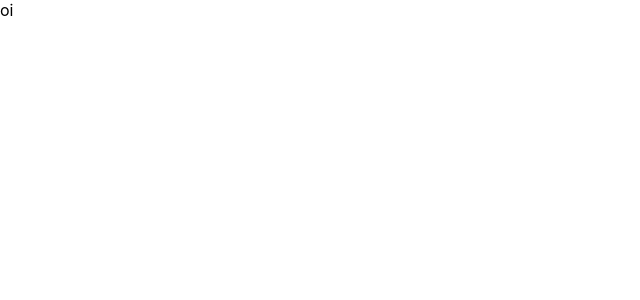
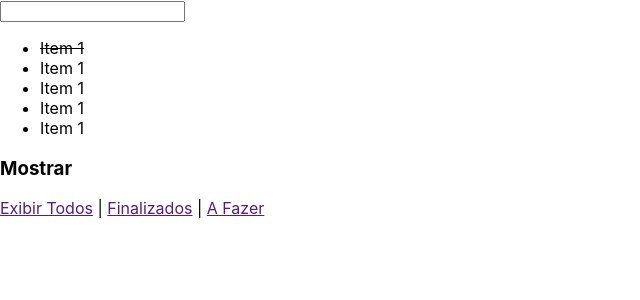
Before and after one commit to gabrielgraciani/react-ninja, a React (Create React App) app in the folder 4-redux/06-todo-list/: page / in a window 1280 px wide. Shown: the top 300 px of the page, without its empty margins (0-640 px from the left). Built offline with nearby package versions, Linux system fonts and the light colour scheme.

Commit message:
Aula 235 - app todo list - implementação inicial

```diff
--- a/4-redux/06-todo-list/src/App.js
+++ b/4-redux/06-todo-list/src/App.js
@@ -1,11 +1,22 @@
 import React from 'react';
 
-function App() {
-  return (
-    <div className="App">
-		oi
-    </div>
-  );
-}
+const App = () => (
+	<div>
+		<input type="text" />
+
+		<ul>
+			<li style={{textDecoration: 'line-through'}}>Item 1</li>
+			<li>Item 1</li>
+			<li>Item 1</li>
+			<li>Item 1</li>
+			<li>Item 1</li>
+		</ul>
+
+		<div>
+			<h3>Mostrar</h3>
+			<a href="">Exibir Todos</a> | <a href="">Finalizados</a> | <a href="">A Fazer</a>
+		</div>
+	</div>
+);
 
 export default App;
```
